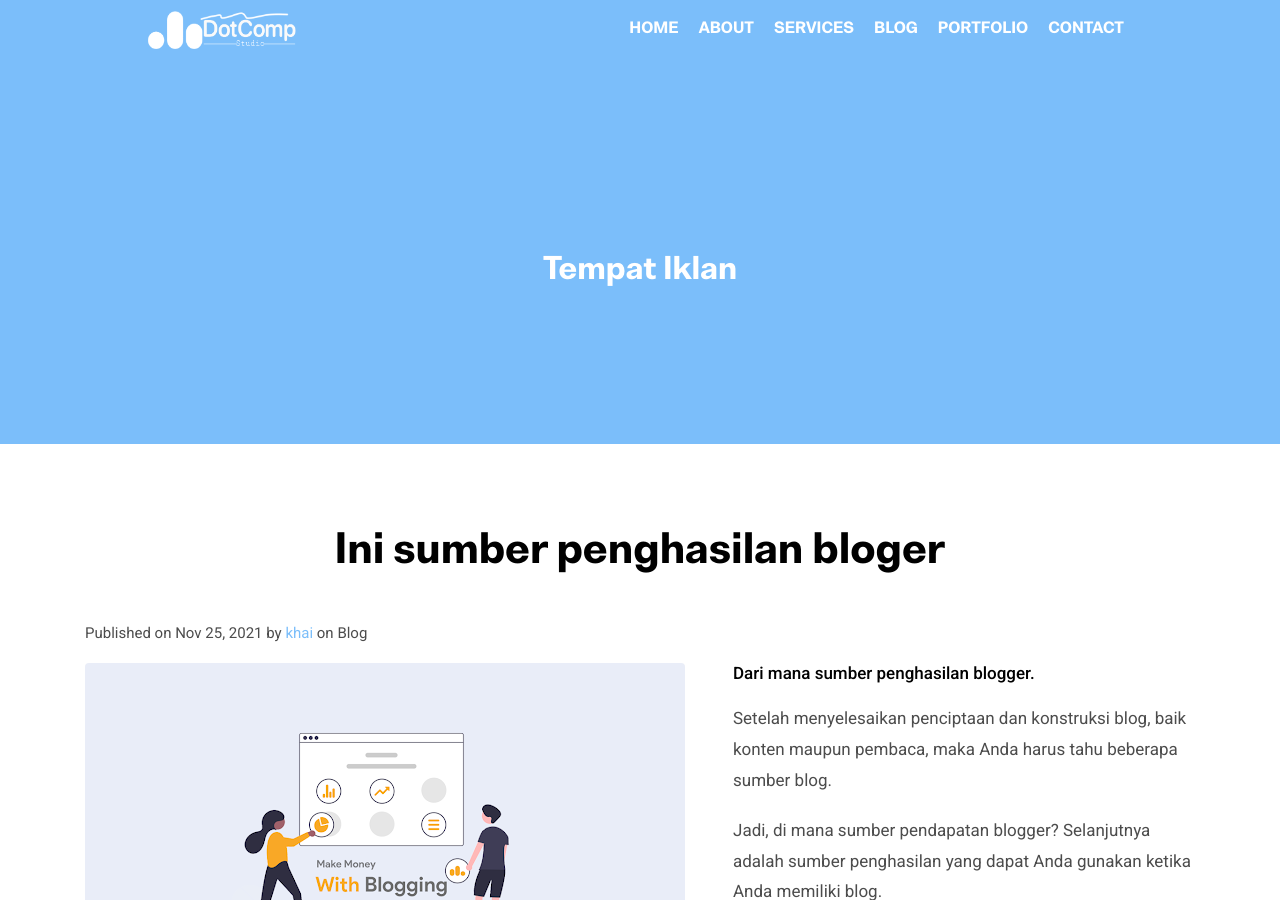
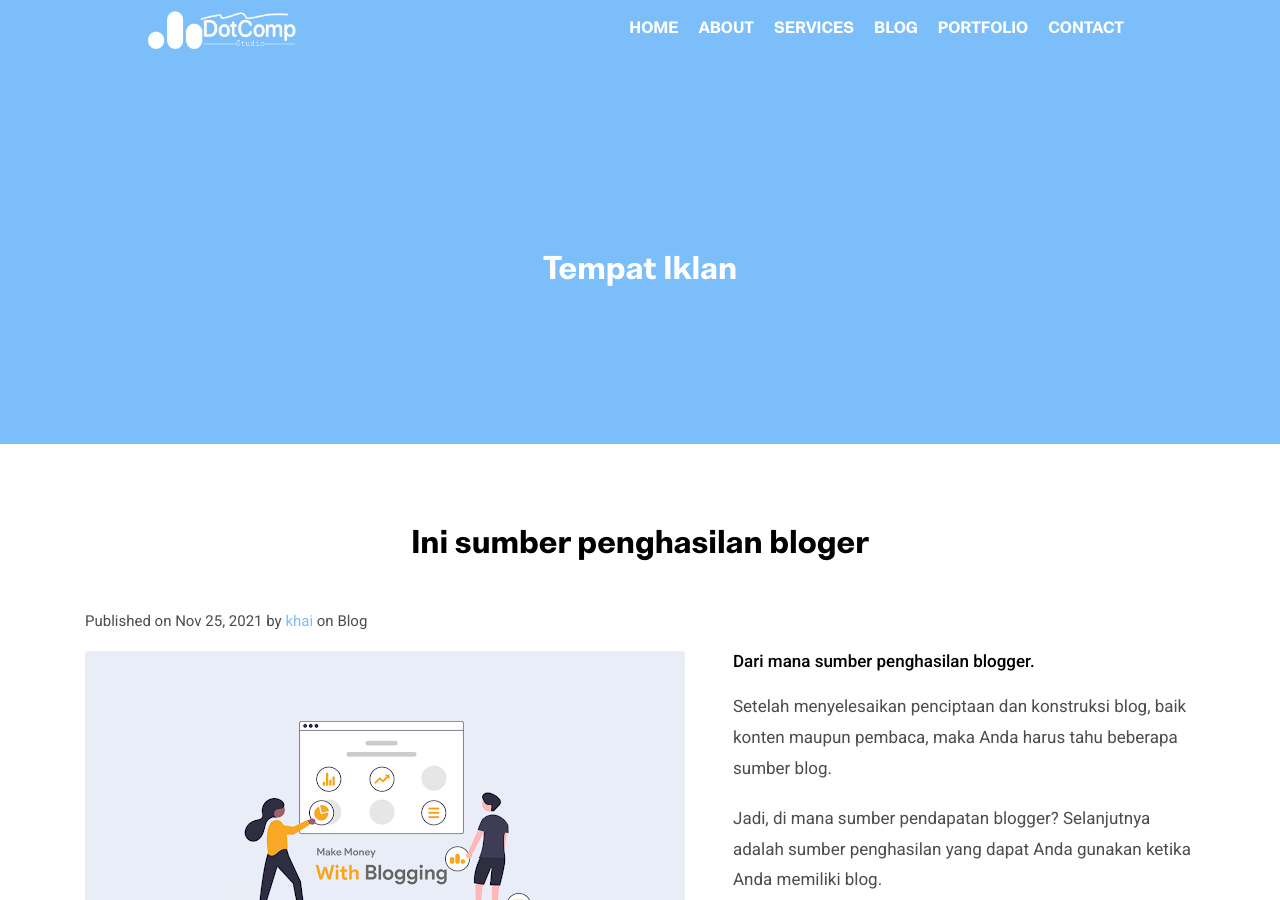
Before and after one commit to dotcompstudio/dcstudio.github.io, a Jekyll site: the page built from _posts/2021-11-26-ini-dia-sumber-penghasilan-blogger.markdown, in a window 1280 px wide and 900 px high. Built offline with Jekyll 4.4.1, drawn with Linux system fonts in a browser that asks for light colours.

Commit message:
Update post.html

```diff
--- a/_layouts/post.html
+++ b/_layouts/post.html
@@ -27,7 +27,7 @@ layout: default
   <div class="container">
     <div class="row">
       <div class="col-lg-12">
-        <h3 style="text-align:center" class="font-tertiary mb-5">{{ page.title | escape }}</h3>
+        <h3 style="font-size: 30px;text-align:center" class="font-tertiary mb-5">{{ page.title | escape }}</h3>
         <p class="font-secondary">Published on {{ page.date | date: '%b %d, %Y' }} by <span class="text-primary">{{ page.author }}</span
             class="text-primary"> on {% for tag in page.tags %}<span>{{ tag }} </span>{% endfor %}</p>
         <div class="content">
```
